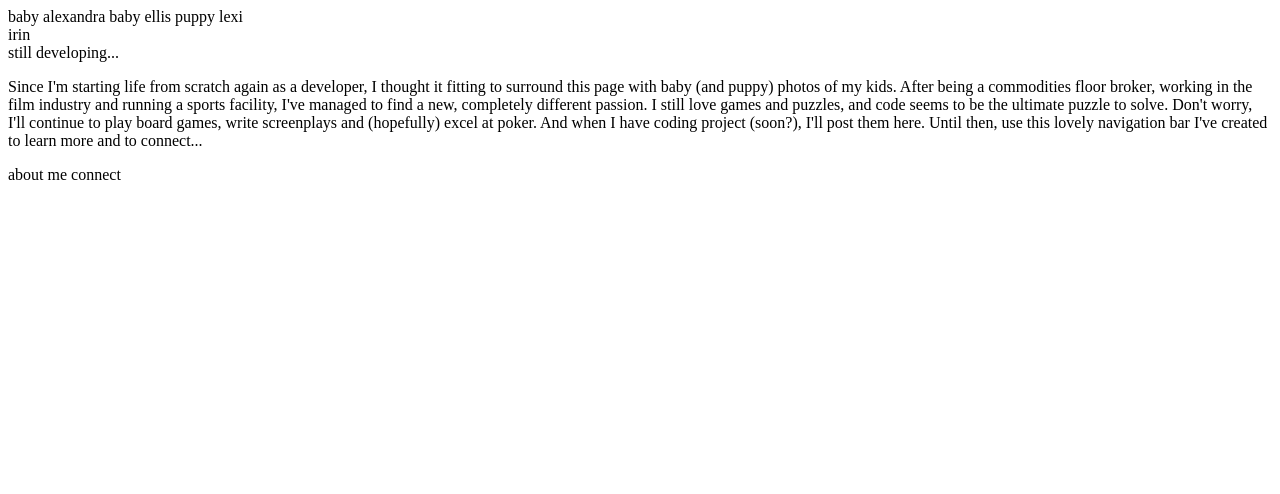
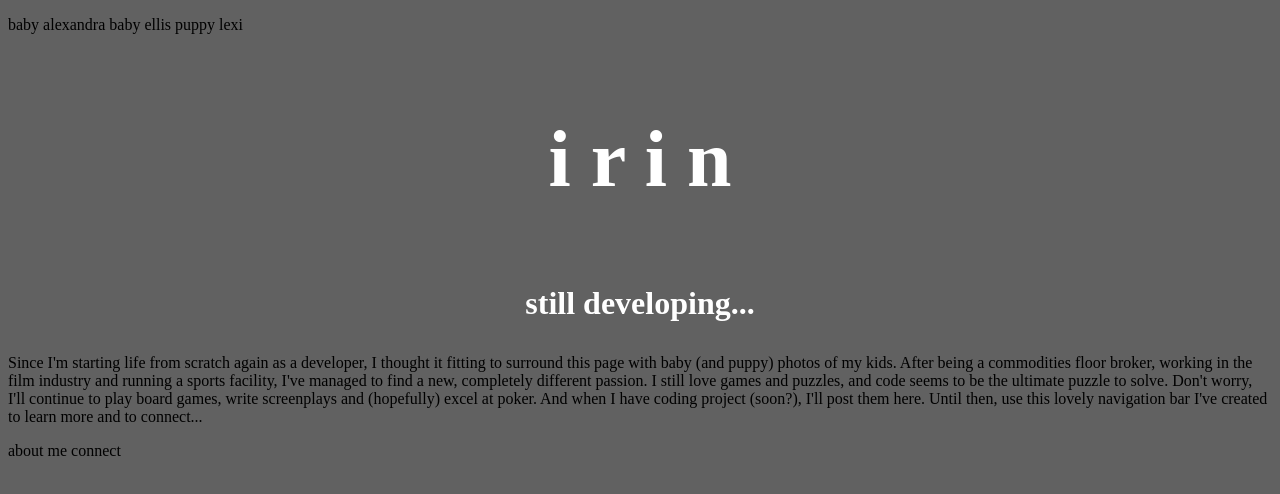
Before and after one commit to irinisrael/lesson4-webpage, a plain HTML site: page website1.html in a window 1280 px wide. Drawn offline with Linux system fonts and the light colour scheme.

Commit message:
website1 headlines done

```diff
--- a/website1.html
+++ b/website1.html
@@ -10,7 +10,7 @@
 
 
 
-
+	<p>
 	baby alexandra
 
 
@@ -18,22 +18,21 @@
 
 
 	puppy lexi
+	</p>
 
 
+	<h1><p>i r i n</p></h1>
 
-	<div>
-	irin
-	</div>
+	<h3><p>still developing...</p></h3>
 
-	<div>
-	still developing...
-	</div>
-
-	<p>Since I'm starting life from scratch again as a developer, I thought it fitting to surround this page with baby (and puppy) photos of my kids. After being a commodities floor broker, working in the film industry and running a sports facility, I've managed to find a new, completely different passion. I still love games and puzzles, and code seems to be the ultimate puzzle to solve. Don't worry, I'll continue to play board games, write screenplays and (hopefully) excel at poker. And when I have coding project (soon?), I'll post them here. Until then, use this lovely navigation bar I've created to learn more and to connect...</p>
+	<p><class=text>Since I'm starting life from scratch again as a developer, I thought it fitting to surround this page with baby (and puppy) photos of my kids. After being a commodities floor broker, working in the film industry and running a sports facility, I've managed to find a new, completely different passion. I still love games and puzzles, and code seems to be the ultimate puzzle to solve. Don't worry, I'll continue to play board games, write screenplays and (hopefully) excel at poker. And when I have coding project (soon?), I'll post them here. Until then, use this lovely navigation bar I've created to learn more and to connect...</p>
 
 
+	<p>
 	about me
 	connect
+	</p>
+
 
 	</body>
 </html>
--- a/website1_styles.css
+++ b/website1_styles.css
@@ -1 +1,25 @@
-css
+body {
+	background-color: #616161;
+}
+
+h1 {
+	font-weight: bold;
+	font-size: 500%;
+	font-family: apple casual;
+	color: #FFFFFF;
+	text-align: center;
+}
+
+h3 {
+	font-weight: bold;
+	font-size: 200%;
+	font-family: apple casual;
+	color: #FFFFFF;
+	text-align: center;
+}
+
+.text {
+	font-family: apple casual;
+	color: #FFFFFF;
+	text-align: center;
+}
```
